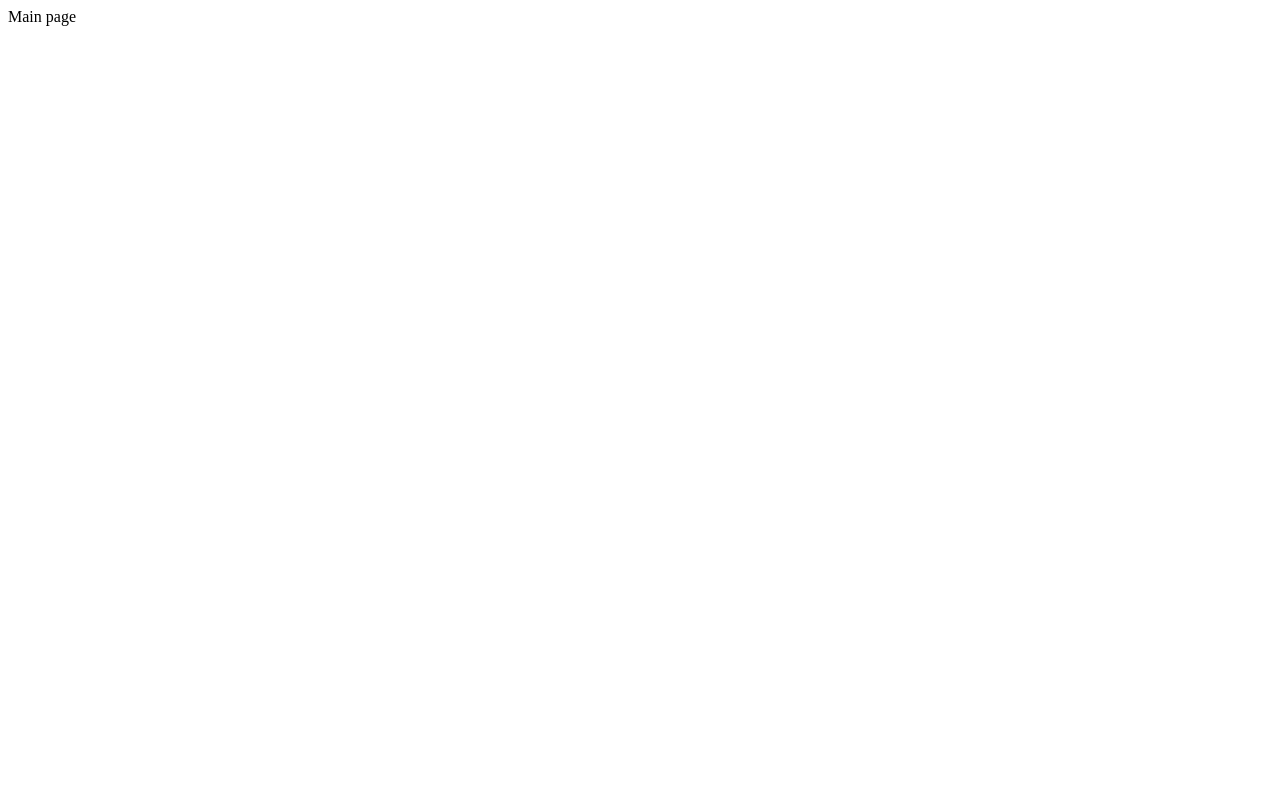
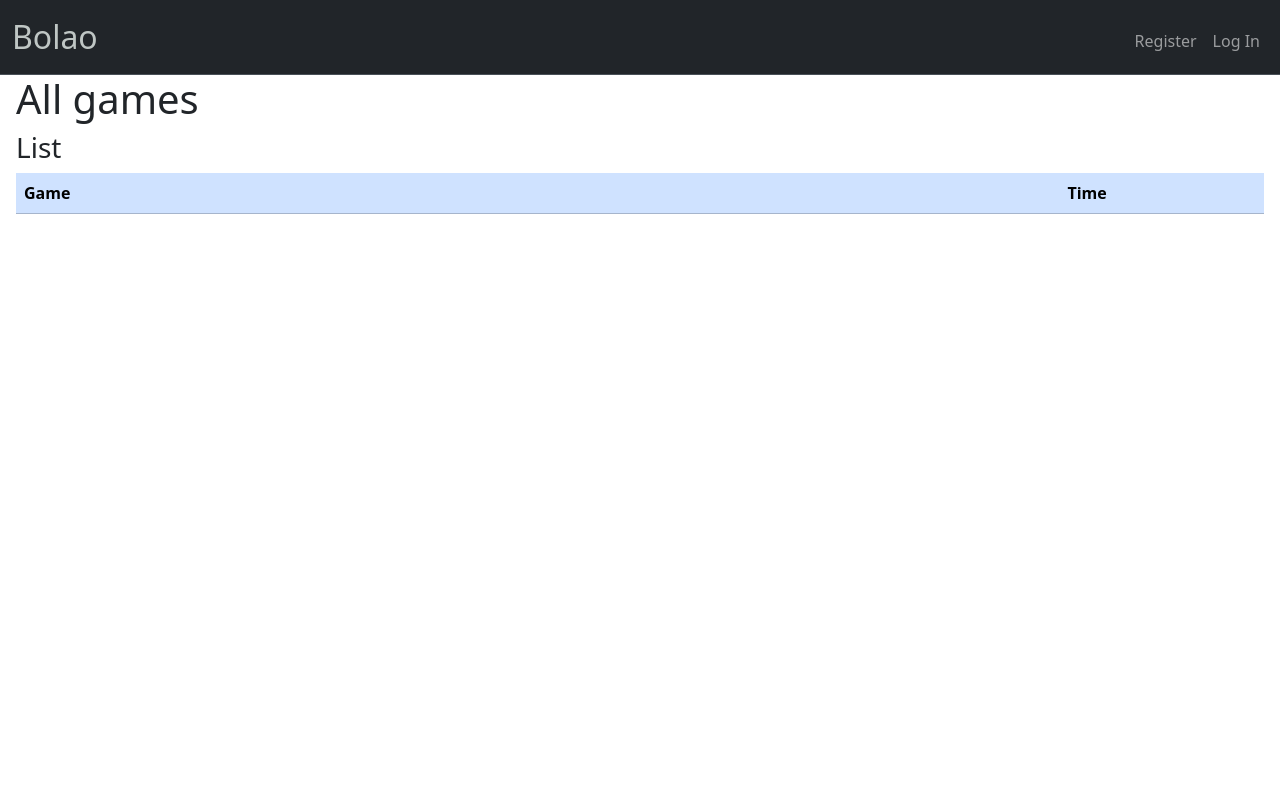
Before and after one commit to v-deoliveira/Bolao, a Flask app: page / in a window 1280 px wide. Before the commit the page is almost empty. Run offline with Flask 3, Linux system fonts and the light colour scheme; lists and menus that the app fills with data are empty.

Commit message:
set index page

```diff
--- a/flaskr/main.py
+++ b/flaskr/main.py
@@ -8,4 +8,4 @@ bp = Blueprint('main', __name__)
 
 @bp.route('/')
 def index():
-    return 'Main page'
+    return render_template("main/index.html")
--- a/flaskr/templates/layout.html
+++ b/flaskr/templates/layout.html
@@ -16,7 +16,7 @@
     <!-- Using a dark theme navbar-->
     <nav class="navbar navbar-expand-md bg-dark border-bottom border-body" data-bs-theme="dark">
         <div class="container-fluid">
-            <a class="navbar-brand" href="#"><span class="gray">Bolao</span></a>
+            <a class="navbar-brand" href="{{ url_for('main.index') }}"><span class="gray">Bolao</span></a>
             <!-- Dont understand the use of this "button", but follow bootstrap tutorials-->
             <button aria-controls="navbar" aria-expanded="false" aria-label="Toggle navigation" class="navbar-toggler" data-bs-target="#navbar" data-bs-toggle="collapse" type="button">
                  <span class="navbar-toggler-icon"></span>
--- /dev/null
+++ b/flaskr/templates/main/index.html
@@ -0,0 +1,19 @@
+{% extends 'layout.html' %}
+
+{% block header %}
+    <h1>{% block title %}All games {% endblock %}</h1>
+{% endblock %}
+
+{% block content %}
+    <h3>List</h3>
+    <table class="table table-stripped">
+        <thead class="table-primary">
+            <tr>
+                <th class="start-text">Game</th>
+                <th class="text-end">Time</th>
+                <th class="text-end"></th>
+            </tr>
+        </thead>
+        <tbody></tbody>
+    </table>
+{% endblock %}
```
